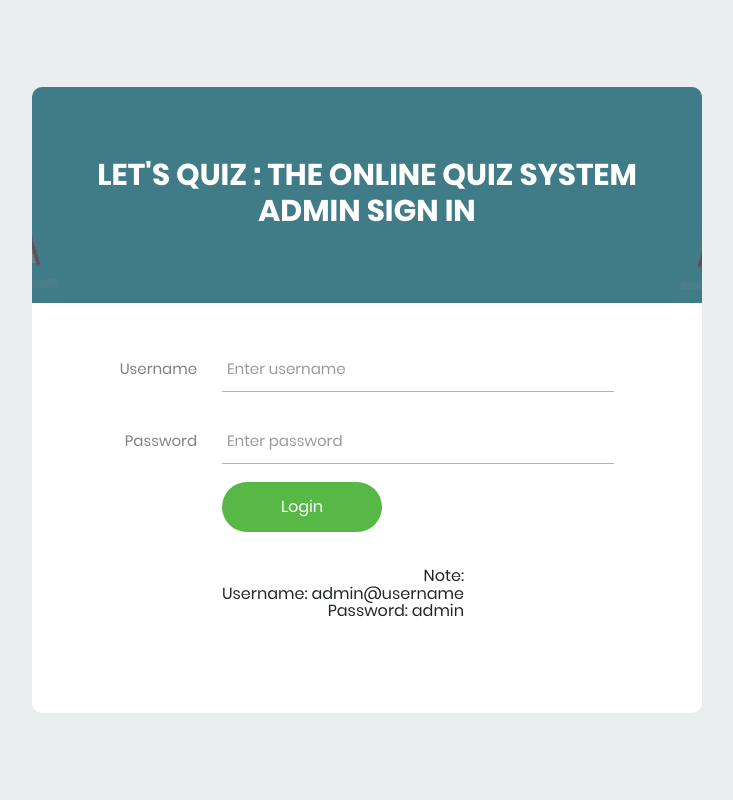
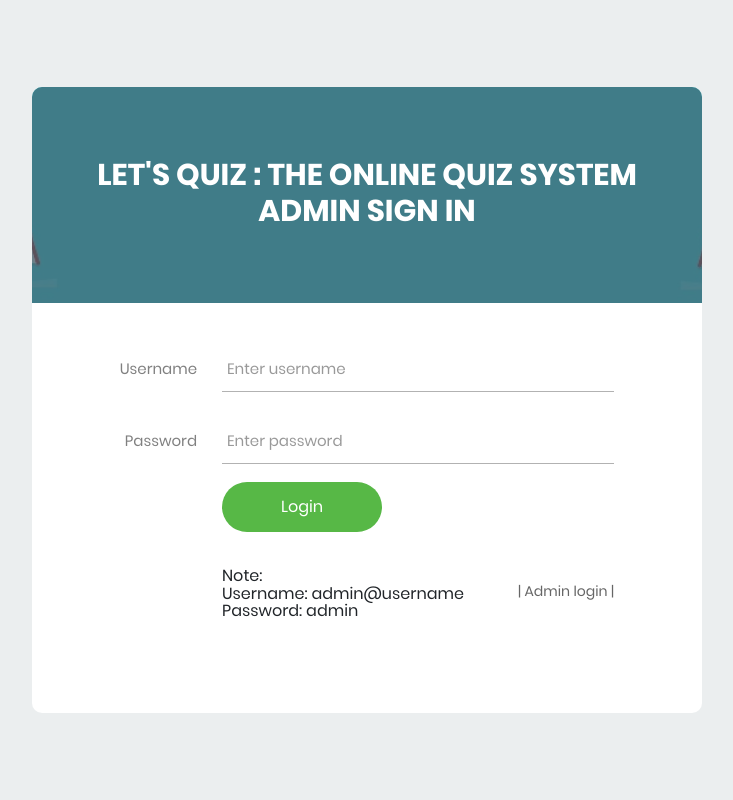
Before and after one commit to Shivendra-Singh-Code/Lets-Quiz, a PHP site: page /adminpanel/admin/index.php in a window 1280 px wide. Shown: the whole page, without its empty margins (273-1006 px from the left). Run offline with PHP 8.4, Linux system fonts and the light colour scheme.

Commit message:
Update index.php

```diff
--- a/adminpanel/admin/login-ui/index.php
+++ b/adminpanel/admin/login-ui/index.php
@@ -47,8 +47,10 @@
 						<button type="submit" class="login100-form-btn">
 							Login
 						</button>
+
+					</div>
 					<h6><br><br>Note:<br>Username: admin@username <br>Password: admin</h6>
-					</div>
+					<a href="/index.php "><br><br> | Admin login |</a>
 				</form>
 			</div>
 		</div>
```
